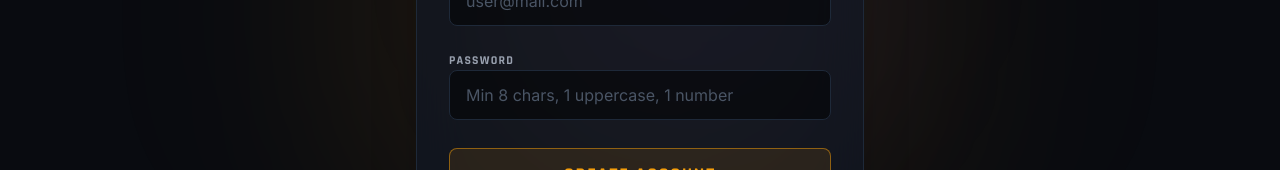
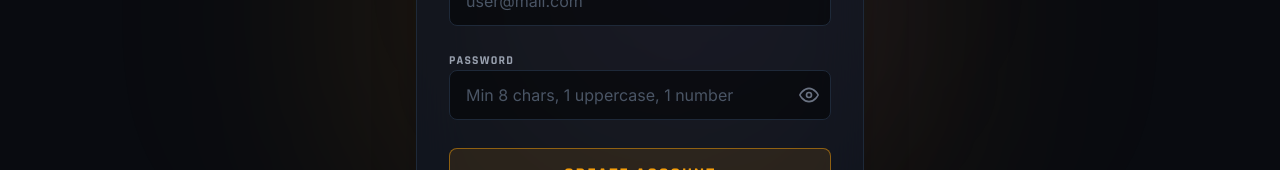
Before and after one commit to SaraRGonz/checkpoint-next, a Next.js app: page /register in a window 1280 px wide. Shown: the part 406-576 px from the top of the page. Built offline with nearby package versions, Linux system fonts and the light colour scheme; no server answers.

Commit message:
feat(auth): add secure show/hide password toggle to auth forms

```diff
--- a/src/app/login/page.tsx
+++ b/src/app/login/page.tsx
@@ -4,7 +4,7 @@ import { signIn, useSession } from "next-auth/react";
 import { useSearchParams } from "next/navigation";
 import { Suspense, useState, useEffect } from "react";
 import Link from "next/link";
-import { LogoIcon } from "@/components/ui/Icons";
+import { LogoIcon, EyeIcon, EyeOffIcon } from "@/components/ui/Icons";
 
 function LoginForm() {
     const { status } = useSession();
@@ -16,6 +16,7 @@ function LoginForm() {
     const [password, setPassword] = useState("");
     const [error, setError] = useState("");
     const [loading, setLoading] = useState(false);
+    const [showPassword, setShowPassword] = useState(false);
 
     useEffect(() => {
         if (status === "authenticated") {
@@ -102,20 +103,32 @@ function LoginForm() {
                         value={email}
                         onChange={(e) => setEmail(e.target.value)}
                         placeholder="user@mail.com"
+                        autoComplete="username"
                         className="w-full bg-black/50 border border-gray-800 rounded px-4 py-3 text-text placeholder:text-gray-600 focus:outline-none focus:border-primary focus:ring-1 focus:ring-primary/50 transition-all duration-300"
                         required
                     />
                 </div>
                 <div className="space-y-1.5">
                     <label className="text-xs font-rajdhani font-bold uppercase tracking-widest text-gray-400">Password</label>
+                    <div className="relative">
                         <input
-                        type="password"
+                            type={showPassword ? "text" : "password"}
                             value={password}
                             onChange={(e) => setPassword(e.target.value)}
                             placeholder="••••••••"
-                        className="w-full bg-black/50 border border-gray-800 rounded px-4 py-3 text-text placeholder:text-gray-600 focus:outline-none focus:border-primary focus:ring-1 focus:ring-primary/50 transition-all duration-300"
+                            autoComplete="current-password"
+                            className="w-full bg-black/50 border border-gray-800 rounded px-4 py-3 pr-12 text-text placeholder:text-gray-600 focus:outline-none focus:border-primary focus:ring-1 focus:ring-primary/50 transition-all duration-300"
                             required
                         />
+                        <button
+                            type="button"
+                            onClick={() => setShowPassword(!showPassword)}
+                            className="absolute right-3 top-1/2 -translate-y-1/2 text-gray-500 hover:text-primary transition-colors outline-none cursor-pointer"
+                            aria-label={showPassword ? "Hide password" : "Show password"}
+                        >
+                            {showPassword ? <EyeOffIcon className="w-5 h-5" /> : <EyeIcon className="w-5 h-5" />}
+                        </button>
+                    </div>
                 </div>
 
                 {error && (
--- a/src/app/register/page.tsx
+++ b/src/app/register/page.tsx
@@ -4,7 +4,7 @@ import { useState, useEffect } from "react";
 import { createUserWithEmailAndPassword } from "firebase/auth";
 import { auth } from "@/lib/firebase";
 import Link from "next/link";
-import { LogoIcon } from "@/components/ui/Icons";
+import { LogoIcon, EyeIcon, EyeOffIcon } from "@/components/ui/Icons";
 import { signIn, useSession } from "next-auth/react";
 
 export default function RegisterPage() {
@@ -13,6 +13,7 @@ export default function RegisterPage() {
     const [password, setPassword] = useState("");
     const [error, setError] = useState("");
     const [loading, setLoading] = useState(false);
+    const [showPassword, setShowPassword] = useState(false);
 
     useEffect(() => {
         if (status === "authenticated") {
@@ -52,10 +53,8 @@ export default function RegisterPage() {
             });
 
             if (loginResult?.error) {
-                // Si falla el login automático, le mandamos al login para que lo intente manual
                 window.location.href = "/login?registered=true&error=session_failed";
             } else {
-                // Hard navigation directo al home tras registro exitoso
                 window.location.href = "/";
             }
         } catch (err: any) {
@@ -74,7 +73,7 @@ export default function RegisterPage() {
             <div className="absolute bottom-1/3 right-1/3 w-75 h-75 bg-tertiary/10 blur-[100px] rounded-full pointer-events-none -z-10"></div>
 
             <div className="relative w-full max-w-md p-8 bg-gray-900/60 backdrop-blur-xl border border-gray-800 shadow-2xl overflow-hidden rounded-xl z-10">
-                <div className="absolute top-0 left-0 w-full h-1 bg-linear-to-r from-accent via-tertiary to-primary"></div>
+                <div className="absolute top-0 left-0 w-full h-1 bg-gradient-to-r from-accent via-tertiary to-primary"></div>
 
                 <div className="flex flex-col items-center mb-8 space-y-3">
                     <div className="text-primary animate-pulse duration-3000">
@@ -96,20 +95,32 @@ export default function RegisterPage() {
                             value={email}
                             onChange={(e) => setEmail(e.target.value)}
                             placeholder="user@mail.com"
+                            autoComplete="username"
                             className="w-full bg-black/50 border border-gray-800 rounded px-4 py-3 text-text placeholder:text-gray-600 focus:outline-none focus:border-accent focus:ring-1 focus:ring-accent/50 transition-all duration-300"
                             required
                         />
                     </div>
                     <div className="space-y-1.5">
                         <label className="text-xs font-rajdhani font-bold uppercase tracking-widest text-gray-400">Password</label>
+                        <div className="relative">
                             <input
-                            type="password"
+                                type={showPassword ? "text" : "password"}
                                 value={password}
                                 onChange={(e) => setPassword(e.target.value)}
                                 placeholder="Min 8 chars, 1 uppercase, 1 number"
-                            className="w-full bg-black/50 border border-gray-800 rounded px-4 py-3 text-text placeholder:text-gray-600 focus:outline-none focus:border-accent focus:ring-1 focus:ring-accent/50 transition-all duration-300"
+                                autoComplete="new-password"
+                                className="w-full bg-black/50 border border-gray-800 rounded px-4 py-3 pr-12 text-text placeholder:text-gray-600 focus:outline-none focus:border-accent focus:ring-1 focus:ring-accent/50 transition-all duration-300"
                                 required
                             />
+                            <button
+                                type="button"
+                                onClick={() => setShowPassword(!showPassword)}
+                                className="absolute right-3 top-1/2 -translate-y-1/2 text-gray-500 hover:text-accent transition-colors outline-none cursor-pointer"
+                                aria-label={showPassword ? "Hide password" : "Show password"}
+                            >
+                                {showPassword ? <EyeOffIcon className="w-5 h-5" /> : <EyeIcon className="w-5 h-5" />}
+                            </button>
+                        </div>
                     </div>
 
                     {error && (
@@ -121,7 +132,7 @@ export default function RegisterPage() {
                     <button
                         type="submit"
                         disabled={loading}
-                        className="w-full relative group overflow-hidden bg-accent/10 text-accent font-rajdhani font-bold text-lg tracking-widest uppercase py-3 rounded border border-accent/50 hover:bg-accent hover:text-black transition-all duration-300 disabled:opacity-50 disabled:cursor-not-allowed mt-2"
+                        className="w-full relative group overflow-hidden bg-accent/10 text-accent font-rajdhani font-bold text-lg tracking-widest uppercase py-3 rounded border border-accent/50 hover:bg-accent hover:text-black transition-all duration-300 disabled:opacity-50 disabled:cursor-not-allowed mt-2 cursor-pointer"
                     >
                         {loading ? "Registering..." : "Create account"}
                     </button>
--- a/src/components/ui/Icons.tsx
+++ b/src/components/ui/Icons.tsx
@@ -285,3 +285,23 @@ export function ChecklistIcon(props: IconProps) {
         </svg>
     );
 }
+
+// ojo abierto
+export function EyeIcon(props: IconProps) {
+    return (
+        <svg fill="none" viewBox="0 0 24 24" stroke="currentColor" strokeWidth="2" strokeLinecap="round" strokeLinejoin="round" {...props}>
+            <path d="M1 12s4-8 11-8 11 8 11 8-4 8-11 8-11-8-11-8z" />
+            <circle cx="12" cy="12" r="3" />
+        </svg>
+    );
+}
+
+// ojo cerrado
+export function EyeOffIcon(props: IconProps) {
+    return (
+        <svg fill="none" viewBox="0 0 24 24" stroke="currentColor" strokeWidth="2" strokeLinecap="round" strokeLinejoin="round" {...props}>
+            <path d="M17.94 17.94A10.07 10.07 0 0 1 12 20c-7 0-11-8-11-8a18.45 18.45 0 0 1 5.06-5.94M9.9 4.24A9.12 9.12 0 0 1 12 4c7 0 11 8 11 8a18.5 18.5 0 0 1-2.16 3.19m-6.72-1.07a3 3 0 1 1-4.24-4.24" />
+            <line x1="1" y1="1" x2="23" y2="23" />
+        </svg>
+    );
+}
```
Lines whose indentation alone changed are shown as unchanged.
